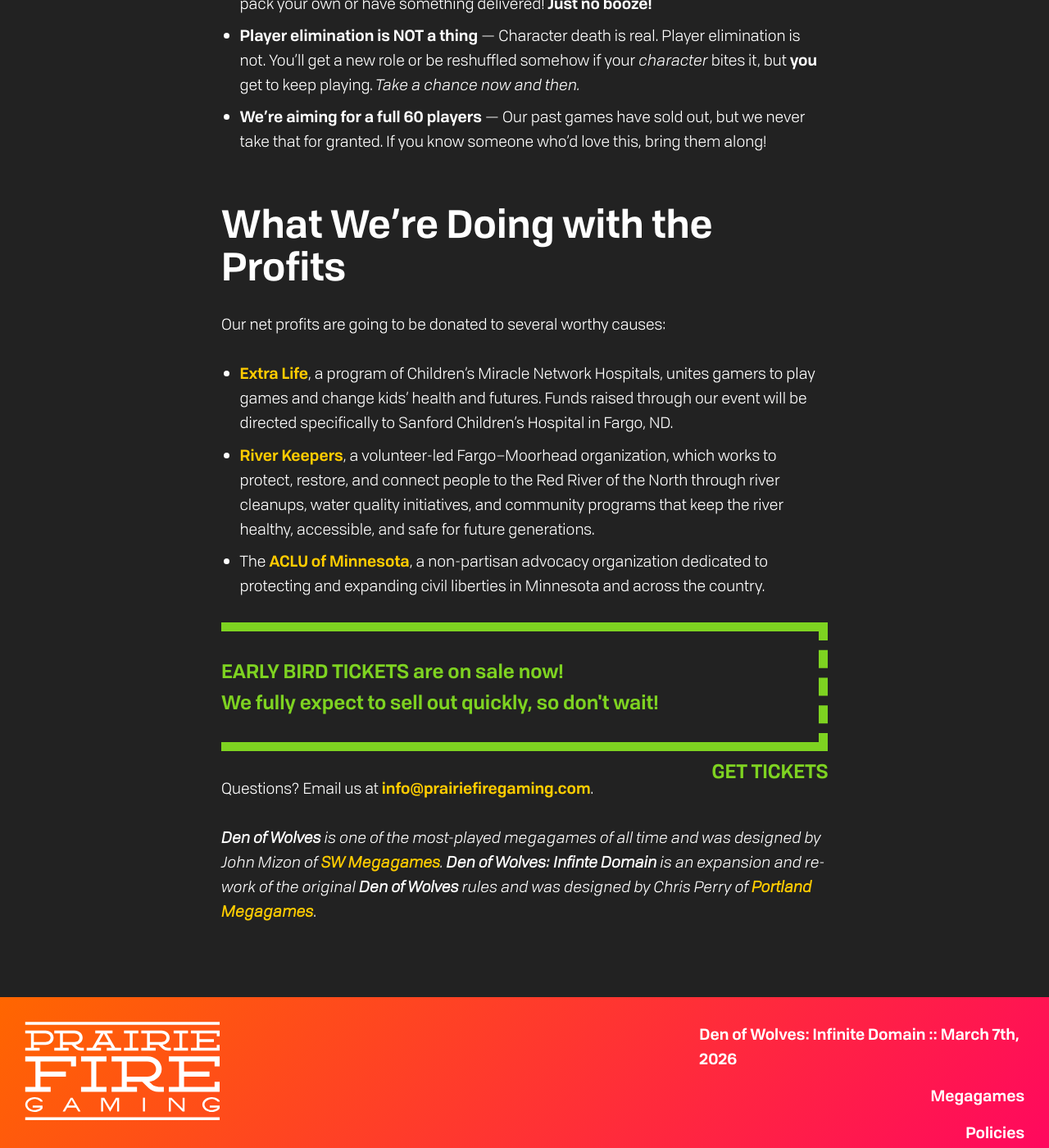
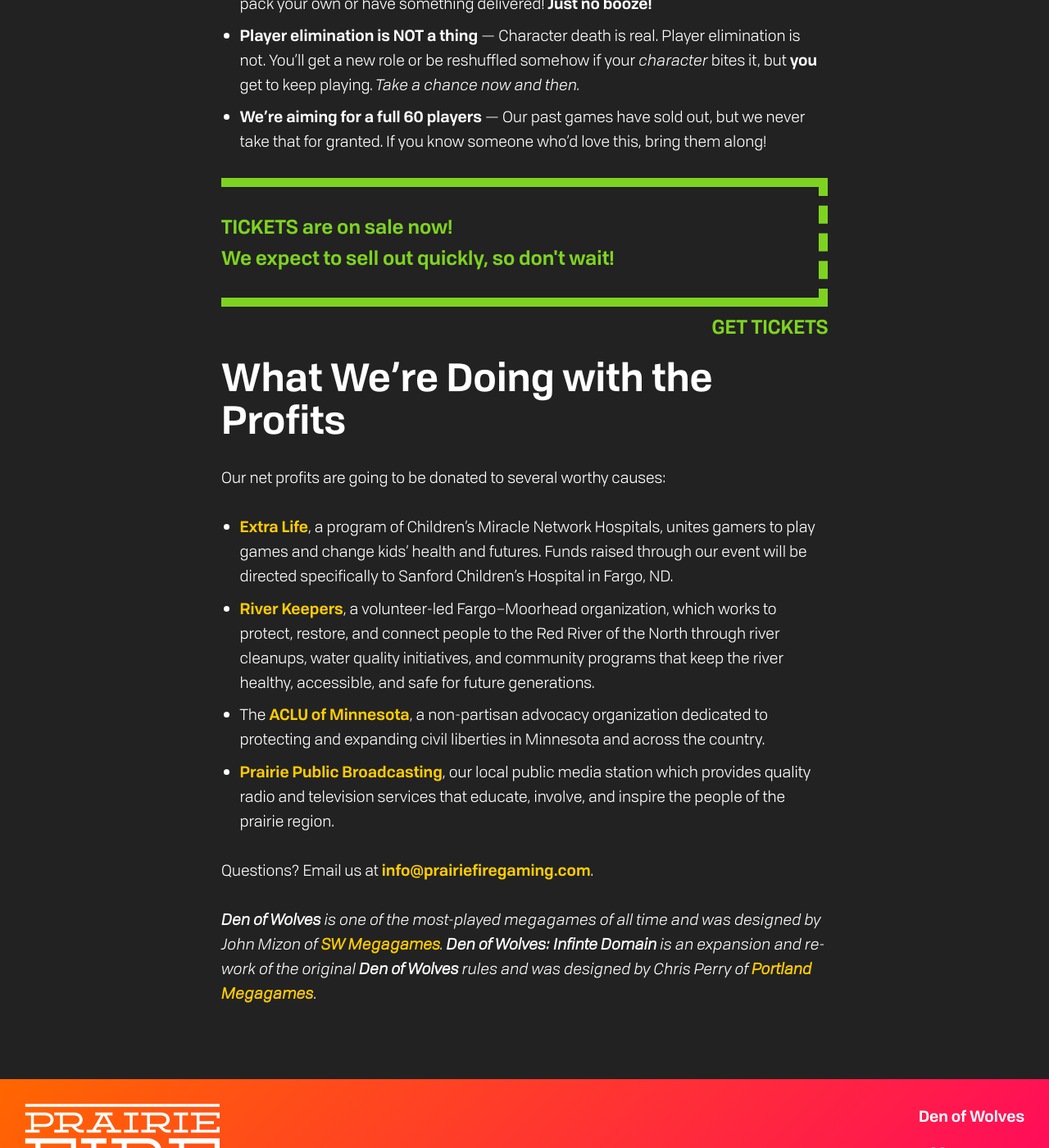
Before and after one commit to jedlimke/prairiefiregaming.com, a Jekyll site: the page built from megagames/den-of-wolves-2026.md, in a window 1280 px wide and 1400 px high, scrolled down 2812 px. Shown: the whole window at 82% size. Built offline with Jekyll 4.4.1, drawn with Linux system fonts in a browser that asks for light colours; some of the changed text lies outside the part shown.

Commit message:
Adjusted copy.

```diff
--- a/_includes/den-of-wolves-2026-cta.html
+++ b/_includes/den-of-wolves-2026-cta.html
@@ -5,10 +5,10 @@
 
 {%- assign ticket_price = "40" -%}
 {%- assign ticket_url = "https://app.tickettailor.com/events/prairiefiregaming/2006278" -%}
-{%- assign ticket_message = "We fully expect to sell out quickly, so don't wait!" -%}
+{%- assign ticket_message = "We  expect to sell out quickly, so don't wait!" -%}
 
 <a href="{{ ticket_url }}" class="callout cta" data-label="Get Tickets">
-	<strong>EARLY BIRD TICKETS are on sale now!</strong>
+	<strong>TICKETS are on sale now!</strong>
 
 	{%- if ticket_message -%}
 	<br>{{ ticket_message }}
--- a/_includes/footer.html
+++ b/_includes/footer.html
@@ -19,7 +19,9 @@
 		<ul>
 			{%- for path in page_paths -%}
 			{%- assign my_page = site.pages | where: "path", path | first -%}
-			{%- if my_page.title -%}
+			{%- if my_page.link_title -%}
+			<li><a href="{{ my_page.url | relative_url }}">{{ my_page.link_title | escape }}</a></li>
+			{%- elsif my_page.title -%}
 			<li><a href="{{ my_page.url | relative_url }}">{{ my_page.title | escape }}</a></li>
 			{%- endif -%}
 			{%- endfor -%}
--- a/_includes/head.html
+++ b/_includes/head.html
@@ -13,8 +13,31 @@
 		content="{{ page.excerpt | default: site.description | strip_html | normalize_whitespace | truncate: 160 | escape }}">
 	<meta name="author" content="{{ site.author | escape }}">
 
-	{%- if site.logo -%}
+	{%- comment -%} Open Graph / Facebook {%- endcomment -%}
+	<meta property="og:type" content="website">
+	<meta property="og:url" content="{{ page.url | absolute_url }}">
+	<meta property="og:title" content="{{ page.title | default: site.title | escape }}">
+	<meta property="og:description" content="{{ page.excerpt | default: site.description | strip_html | normalize_whitespace | truncate: 160 | escape }}">
+	{%- if page.social_image -%}
+	<meta property="og:image" content="{{ page.social_image | absolute_url }}">
+	{%- elsif page.image -%}
+	<meta property="og:image" content="{{ page.image | absolute_url }}">
+	{%- elsif site.logo -%}
 	<meta property="og:image" content="{{ site.logo | absolute_url }}">
+	{%- endif -%}
+	<meta property="og:site_name" content="{{ site.title | escape }}">
+
+	{%- comment -%} Twitter Card {%- endcomment -%}
+	<meta name="twitter:card" content="summary_large_image">
+	<meta name="twitter:url" content="{{ page.url | absolute_url }}">
+	<meta name="twitter:title" content="{{ page.title | default: site.title | escape }}">
+	<meta name="twitter:description" content="{{ page.excerpt | default: site.description | strip_html | normalize_whitespace | truncate: 160 | escape }}">
+	{%- if page.social_image -%}
+	<meta name="twitter:image" content="{{ page.social_image | absolute_url }}">
+	{%- elsif page.image -%}
+	<meta name="twitter:image" content="{{ page.image | absolute_url }}">
+	{%- elsif site.logo -%}
+	<meta name="twitter:image" content="{{ site.logo | absolute_url }}">
 	{%- endif -%}
 
 	<link rel="stylesheet" href="{{ '/assets/main.css' | relative_url }}">
--- a/megagames/den-of-wolves-2026.md
+++ b/megagames/den-of-wolves-2026.md
@@ -50,17 +51,18 @@
 - **Player elimination is NOT a thing** — Character death is real. Player elimination is not. You'll get a new role or be reshuffled somehow if your _character_ bites it, but **you** get to keep playing. _Take a chance now and then._
 - **We're aiming for a full 60 players** — Our past games have sold out, but we never take that for granted. If you know someone who'd love this, bring them along!
 
+{::nomarkdown}
+{%- include den-of-wolves-2026-cta.html -%}
+{:/nomarkdown}
+
 ## What We're Doing with the Profits
 Our net profits are going to be donated to several worthy causes:
 
 - [Extra Life](https://www.extra-life.org/){:target="_blank"}, a program of Children’s Miracle Network Hospitals, unites gamers to play games and change kids’ health and futures. Funds raised through our event will be directed specifically to Sanford Children’s Hospital in Fargo, ND.
 - [River Keepers](https://www.riverkeepers.org/){:target="_blank"}, a volunteer-led Fargo–Moorhead organization, which works to protect, restore, and connect people to the Red River of the North through river cleanups, water quality initiatives, and community programs that keep the river healthy, accessible, and safe for future generations.
 - The [ACLU of Minnesota](https://www.aclu-mn.org/){:target="_blank"}, a non-partisan advocacy organization dedicated to protecting and expanding civil liberties in Minnesota and across the country.
-
-{::nomarkdown}
-{%- include den-of-wolves-2026-cta.html -%}
-{:/nomarkdown}
+- [Prairie Public Broadcasting](https://www.prairiepublic.org/){:target="_blank"}, our local public media station which provides quality radio and television services that educate, involve, and inspire the people of the prairie region.
 
 Questions? Email us at [info@prairiefiregaming.com](mailto:info@prairiefiregaming.com).
 
-_**Den of Wolves** is one of the most-played megagames of all time and was designed by John Mizon of [SW Megagames](https://www.swmegagames.co.uk/den-of-wolves). **Den of Wolves: Infinte Domain** is an expansion and re-work of the original **Den of Wolves** rules and was designed by Chris Perry of [Portland Megagames](https://discord.gg/eH8Z68eC7v)_.
+_**Den of Wolves** is one of the most-played megagames of all time and was designed by John Mizon of [SW Megagames](https://www.swmegagames.co.uk/){:target="_blank"}. **Den of Wolves: Infinte Domain** is an expansion and re-work of the original **Den of Wolves** rules and was designed by Chris Perry of [Portland Megagames](https://discord.gg/eH8Z68eC7v){:target="_blank"}_.
```
Also changed, not shown: other parts of megagames/den-of-wolves-2026.md (+1 -0 lines), megagames/den-of-wolves-2026-thank-you.md (+2 -4 lines).
